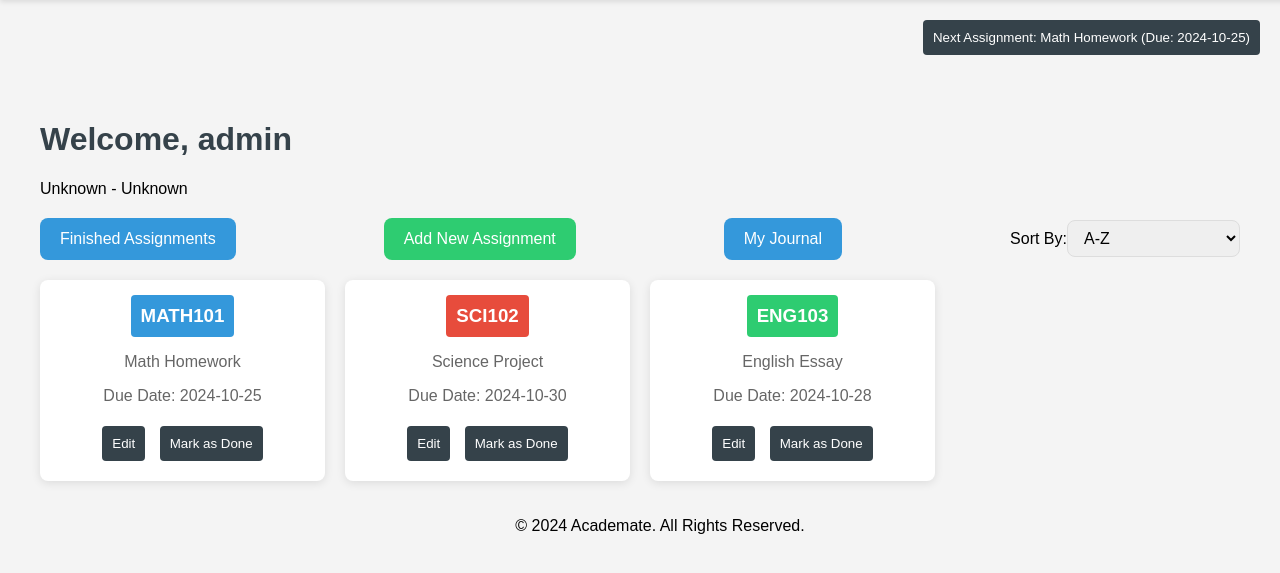
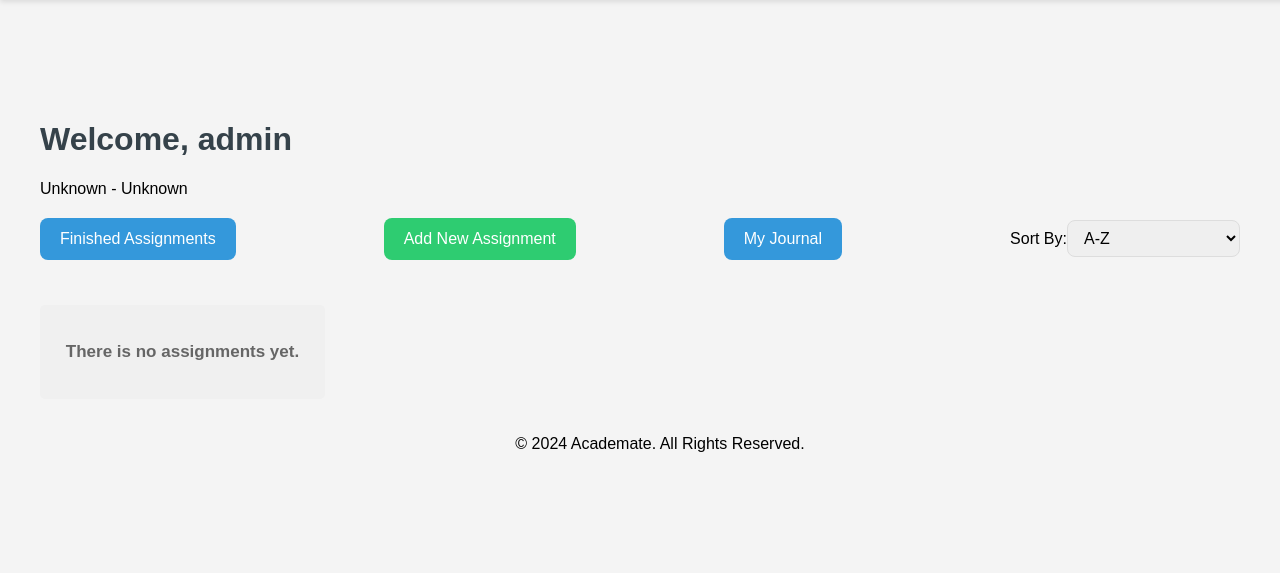
Before and after one commit to 0xSendo/CSIT327, a Django app: page /home/ in a window 1280 px wide. Shown: the part 80-653 px from the top of the page. Run offline with Django 5.2, Linux system fonts and the light colour scheme; a user stored in the database is signed in; some libraries are stand-ins or nearby versions.

Commit message:
Update home.html

```diff
--- a/Academate/IM2/academate/templates/home.html
+++ b/Academate/IM2/academate/templates/home.html
@@ -1,5 +1,6 @@
 <!DOCTYPE html>
 <html lang="en">
+
 <head>
     {% load static %}
     <meta charset="UTF-8">
@@ -8,6 +9,7 @@
     <link rel="stylesheet" type="text/css" href="{% static 'css/home.css' %}">
     <link rel="stylesheet" href="https://cdnjs.cloudflare.com/ajax/libs/font-awesome/4.7.0/css/font-awesome.min.css">
 </head>
+
 <body>
     <nav class="navbar">
         <div class="a">
@@ -122,6 +124,7 @@
                 </div>
             </div>
 
+
             <footer>
                 <p>&copy; 2024 Academate. All Rights Reserved.</p>
             </footer>
@@ -131,9 +134,7 @@
     <script>
         // Existing assignments and finished assignments stored in localStorage
         let assignments = JSON.parse(localStorage.getItem('assignments')) || [
-            { subjectCode: "MATH101", name: "Math Homework", dueDate: "2024-10-25" },
-            { subjectCode: "SCI102", name: "Science Project", dueDate: "2024-10-30" },
-            { subjectCode: "ENG103", name: "English Essay", dueDate: "2024-10-28" },
+
         ];
 
         let finishedAssignments = JSON.parse(localStorage.getItem('finishedAssignments')) || [];
@@ -167,19 +168,23 @@
             if (assignments.length === 0) {
                 const message = document.createElement('div');
                 message.className = 'no-assignments-message';
-        message.innerHTML = "<p>There is no assignments</p>";
+                message.innerHTML = "<p>There is no assignments yet.</p>";
                 assignmentGrid.appendChild(message);
             } else {
                 assignments.forEach((assignment, index) => {
                     const card = document.createElement('div');
-            card.className = 'assignment-card'; // Add the animation class here
+                    card.className = 'assignment-card';
                     const subjectColor = subjectColors[assignment.subjectCode] || "#35424a";
                     card.innerHTML = `
         <h3 style="background-color: ${subjectColor}">${assignment.subjectCode}</h3>
         <p>${assignment.name}</p>
         <p>Due Date: ${assignment.dueDate}</p>
-                <button onclick="editAssignment(${index})">Edit</button>
-                <button onclick="markAsDone(${index})">Mark as Done</button>
+        <button onclick="editAssignment(${index})">
+            <i class="fa fa-pencil"></i> Edit
+        </button>
+        <button class="mark-done-btn" onclick="markAsDone(${index})" title="Mark as Done">
+            <i class="fa fa-check"></i>
+        </button>
     `;
                     assignmentGrid.appendChild(card);
                 });
@@ -218,7 +223,9 @@ function editAssignment(index) {
         }
 
         // Function to handle the form submission for editing the assignment
-document.getElementById('editAssignmentForm').addEventListener('submit', function(event) {
+        // Function to handle the form submission for editing the assignment
+        // Function to handle the form submission for editing the assignment
+        document.getElementById('editAssignmentForm').addEventListener('submit', function (event) {
             event.preventDefault();
 
             // Get the updated data from the form
@@ -237,7 +244,19 @@ document.getElementById('editAssignmentForm').addEventListener('submit', functio
             document.getElementById('editModal').classList.remove('show');
             renderAssignments();
             updateNotification();
+
+            // Show the toast notification
+            const toast = document.getElementById('toast');
+            toast.classList.add('show');
+            toast.querySelector('p').textContent = 'Assignment edited successfully!';
+
+            // Hide the toast after 3 seconds
+            setTimeout(() => {
+                toast.classList.remove('show');
+            }, 3000);
         });
+
+
 
         // Function to render finished assignments
         function renderFinishedAssignments() {
@@ -261,6 +280,16 @@ document.getElementById('editAssignmentForm').addEventListener('submit', functio
             finishedAssignments.splice(index, 1);  // Remove the finished assignment from the array
             localStorage.setItem('finishedAssignments', JSON.stringify(finishedAssignments));  // Update localStorage
             renderFinishedAssignments();  // Re-render the finished assignments list
+
+            // Show the toast notification with a custom message
+            const toast = document.getElementById('toast');
+            toast.classList.add('show');
+            toast.querySelector('p').textContent = 'Assignment removed successfully!';
+
+            // Hide the toast after 3 seconds
+            setTimeout(() => {
+                toast.classList.remove('show');
+            }, 3000);
         }
 
 
@@ -353,7 +382,7 @@ document.getElementById('editAssignmentForm').addEventListener('submit', functio
         });
 
         // Event listener for the "Add New Assignment" button
-        document.getElementById('newAssignmentBtn').addEventListener('click', function() {
+        document.getElementById('newAssignmentBtn').addEventListener('click', function () {
             document.getElementById('myModal').classList.add('show');
         });
 
@@ -383,4 +412,5 @@ document.getElementById('editAssignmentForm').addEventListener('submit', functio
         updateNotification();
     </script>
 </body>
+
 </html>
```
Lines whose indentation alone changed are shown as unchanged.
